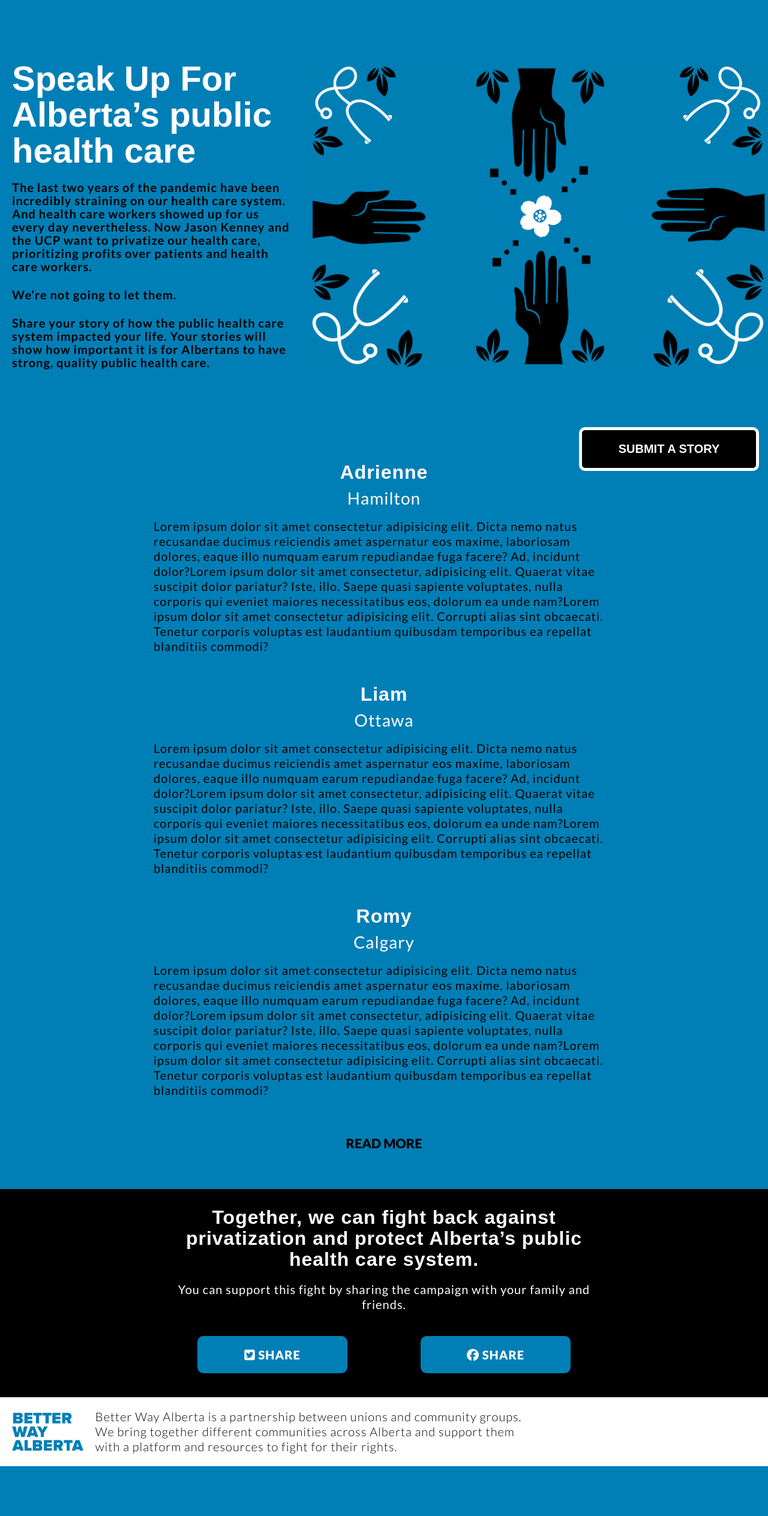
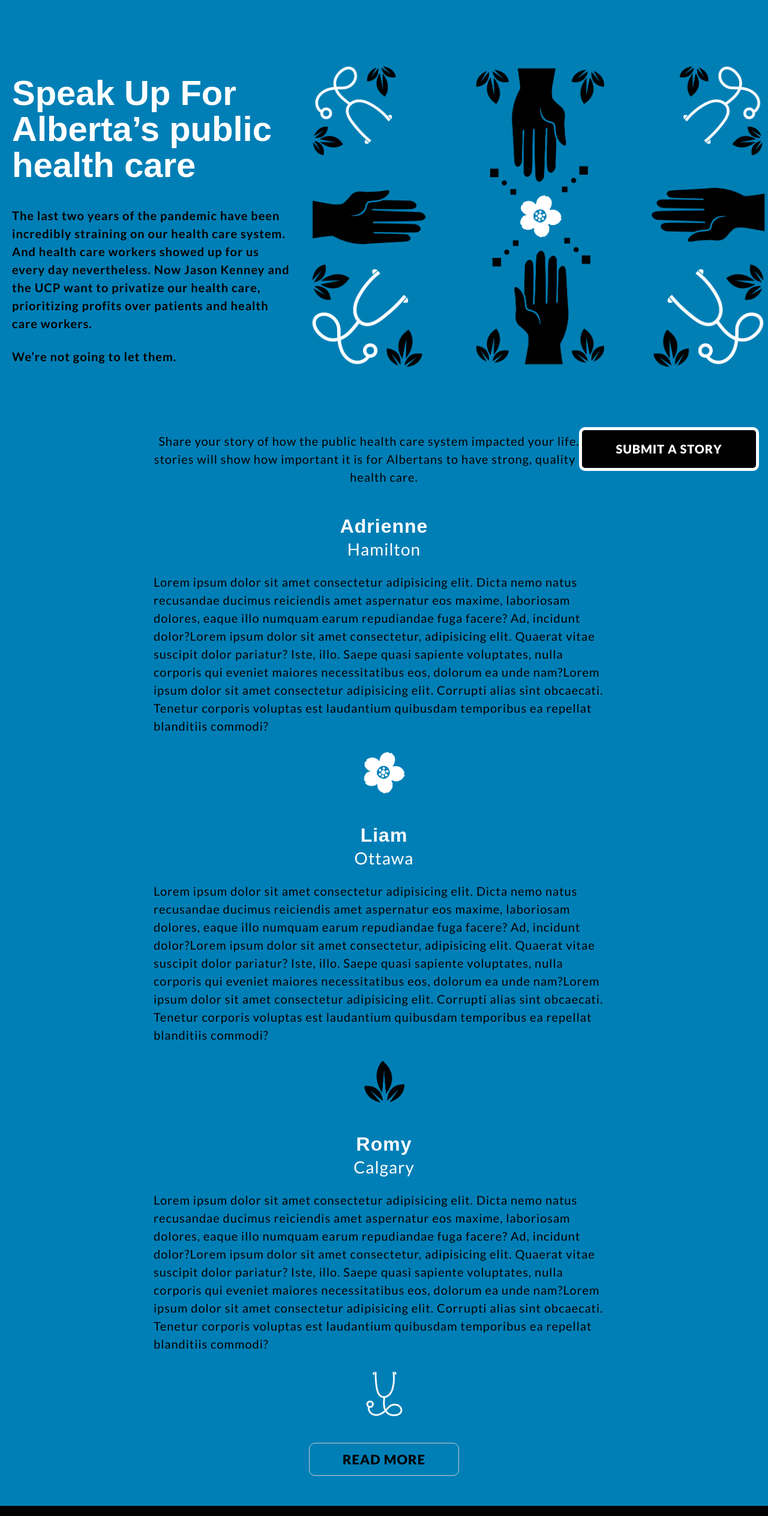
Before and after one commit to pointblankcreative/stories, a plain HTML site: page index.html in a window 1280 px wide. Shown: the top 2527 px of the page at 60% size. Before the commit the page ends 2444 px from the top, so only its background shows below. Drawn offline with nearby package versions, Linux system fonts and the light colour scheme; a script that the page names is missing; a web font is replaced by a local one.

Commit message:
added BH feedback

```diff
--- a/index.html
+++ b/index.html
@@ -4,7 +4,7 @@
     <meta charset="UTF-8">
     <meta http-equiv="X-UA-Compatible" content="IE=edge">
     <meta name="viewport" content="width=device-width, initial-scale=1.0">
-    <title>YEG Stories</title>
+    <title>AFL Stories</title>
     <link rel="stylesheet" href="styles/style.css">
 
     <!-- Link to GoogleFonts -->
@@ -18,16 +18,17 @@
     <script src="https://kit.fontawesome.com/d52e43a2f0.js" crossorigin="anonymous"></script>
 </head>
 <body>
+    <!-- HEADER SECTION -->
     <header>
         <div class="header">
             <div class="title-card">
                 <h1>Speak Up For Alberta’s public health care</h1>
 
-                <p class="sub-title">The last two years of the pandemic have been incredibly straining on our health care system. And health care workers showed up for us every day nevertheless. Now Jason Kenney and the UCP want to privatize our health care, prioritizing profits over patients and health care workers.</p>
+                <p>The last two years of the pandemic have been incredibly straining on our health care system. And health care workers showed up for us every day nevertheless. Now Jason Kenney and the UCP want to privatize our health care, prioritizing profits over patients and health care workers.</p>
 
-                <p class="sub-title">We’re not going to let them.</p>
+                <p>We’re not going to let them.</p>
 
-                <p class="sub-title">Share your story of how the public health care system impacted your life. Your stories will show how important it is for Albertans to have strong, quality public health care.</p>
+
             </div>
             <div class="header-img-cont flex">
                 <div class="img-cont-l"></div>
@@ -36,15 +37,23 @@
             </div>
         </div>
     </header>
+    <!-- END OF HEADER SECTION -->
 
 
     <main>
+        <section class="wrapper">
+            <p class="sub-title">Share your story of how the public health care system impacted your life. Your stories will show how important it is for Albertans to have strong, quality public health care.</p>
+        </section>
 
+        <!-- START OF STORIES SECTION -->
         <section class="wrapper container">
             <article class="content">
                 <h2>Adrienne</h2>
                 <h3>Hamilton</h3>
                 <p>Lorem ipsum dolor sit amet consectetur adipisicing elit. Dicta nemo natus recusandae ducimus reiciendis amet aspernatur eos maxime, laboriosam dolores, eaque illo numquam earum repudiandae fuga facere? Ad, incidunt dolor?Lorem ipsum dolor sit amet consectetur, adipisicing elit. Quaerat vitae suscipit dolor pariatur? Iste, illo. Saepe quasi sapiente voluptates, nulla corporis qui eveniet maiores necessitatibus eos, dolorum ea unde nam?Lorem ipsum dolor sit amet consectetur adipisicing elit. Corrupti alias sint obcaecati. Tenetur corporis voluptas est laudantium quibusdam temporibus ea repellat blanditiis commodi? </p>
+                <div class="img-cont">
+                    <img src="./assets/flower.png" alt="graphic of leaves">
+                </div>
             </article>
 
             <article class="content">
@@ -56,6 +65,9 @@
                     illo. Saepe quasi sapiente voluptates, nulla corporis qui eveniet maiores necessitatibus eos, dolorum ea unde
                     nam?Lorem ipsum dolor sit amet consectetur adipisicing elit. Corrupti alias sint obcaecati. Tenetur corporis
                     voluptas est laudantium quibusdam temporibus ea repellat blanditiis commodi?</p>
+                    <div class="img-cont">
+                        <img src="./assets/leaves.png" alt="graphic of leaves">
+                    </div>
             </article>
 
             <article class="content">
@@ -67,6 +79,9 @@
                     illo. Saepe quasi sapiente voluptates, nulla corporis qui eveniet maiores necessitatibus eos, dolorum ea unde
                     nam?Lorem ipsum dolor sit amet consectetur adipisicing elit. Corrupti alias sint obcaecati. Tenetur corporis
                     voluptas est laudantium quibusdam temporibus ea repellat blanditiis commodi?</p>
+                    <div class="img-cont">
+                        <img src="./assets/stethoscope.png" alt="graphic of leaves">
+                    </div>
             </article>
 
             <article class="content">
@@ -78,6 +93,9 @@
                     illo. Saepe quasi sapiente voluptates, nulla corporis qui eveniet maiores necessitatibus eos, dolorum ea unde
                     nam?Lorem ipsum dolor sit amet consectetur adipisicing elit. Corrupti alias sint obcaecati. Tenetur corporis
                     voluptas est laudantium quibusdam temporibus ea repellat blanditiis commodi?</p>
+                    <div class="img-cont">
+                        <img src="./assets/flower.png" alt="graphic of a flower">
+                    </div>
             </article>
 
             <article class="content">
@@ -89,6 +107,9 @@
                     illo. Saepe quasi sapiente voluptates, nulla corporis qui eveniet maiores necessitatibus eos, dolorum ea unde
                     nam?Lorem ipsum dolor sit amet consectetur adipisicing elit. Corrupti alias sint obcaecati. Tenetur corporis
                     voluptas est laudantium quibusdam temporibus ea repellat blanditiis commodi?</p>
+                <div class="img-cont">
+                    <img src="./assets/leaves.png" alt="graphic of leaves">
+                </div>
             </article>
 
             <article class="content">
@@ -100,7 +121,10 @@
                     illo. Saepe quasi sapiente voluptates, nulla corporis qui eveniet maiores necessitatibus eos, dolorum ea unde
                     nam?Lorem ipsum dolor sit amet consectetur adipisicing elit. Corrupti alias sint obcaecati. Tenetur corporis
                     voluptas est laudantium quibusdam temporibus ea repellat blanditiis commodi?</p>
-            </article>
+                    <div class="img-cont">
+                        <img src="./assets/stethoscope.png" alt="graphic of stethoscope">
+                    </div>
+                </article>
 
             <article class="content">
                 <h2>Deborah</h2>
@@ -111,6 +135,9 @@
                     illo. Saepe quasi sapiente voluptates, nulla corporis qui eveniet maiores necessitatibus eos, dolorum ea unde
                     nam?Lorem ipsum dolor sit amet consectetur adipisicing elit. Corrupti alias sint obcaecati. Tenetur corporis
                     voluptas est laudantium quibusdam temporibus ea repellat blanditiis commodi?</p>
+                <div class="img-cont">
+                    <img src="./assets/flower.png" alt="graphic of flower">
+                </div>
             </article>
 
             <article class="content">
@@ -122,6 +149,9 @@
                     illo. Saepe quasi sapiente voluptates, nulla corporis qui eveniet maiores necessitatibus eos, dolorum ea unde
                     nam?Lorem ipsum dolor sit amet consectetur adipisicing elit. Corrupti alias sint obcaecati. Tenetur corporis
                     voluptas est laudantium quibusdam temporibus ea repellat blanditiis commodi?</p>
+                    <div class="img-cont">
+                        <img src="./assets/leaves.png" alt="graphic of leaves">
+                    </div>
             </article>
 
             <article class="content">
@@ -133,6 +163,9 @@
                     illo. Saepe quasi sapiente voluptates, nulla corporis qui eveniet maiores necessitatibus eos, dolorum ea unde
                     nam?Lorem ipsum dolor sit amet consectetur adipisicing elit. Corrupti alias sint obcaecati. Tenetur corporis
                     voluptas est laudantium quibusdam temporibus ea repellat blanditiis commodi?</p>
+                <div class="img-cont">
+                    <img src="./assets/stethoscope.png" alt="graphic of stethoscope">
+                </div>
             </article>
 
             <article class="content">
@@ -144,6 +177,9 @@
                     illo. Saepe quasi sapiente voluptates, nulla corporis qui eveniet maiores necessitatibus eos, dolorum ea unde
                     nam?Lorem ipsum dolor sit amet consectetur adipisicing elit. Corrupti alias sint obcaecati. Tenetur corporis
                     voluptas est laudantium quibusdam temporibus ea repellat blanditiis commodi?</p>
+                    <div class="img-cont">
+                        <img src="./assets/flower.png" alt="graphic of flower">
+                    </div>
             </article>
 
 
@@ -152,7 +188,7 @@
         <a href="#" id="loadMore">Read More</a>
 
         <section class="share-cont">
-            <div class="wrapper">
+            <div class="wrapper share-text">
                 <h2>Together, we can fight back against privatization and protect Alberta’s public health care system.</h2>
 
                 <p>You can support this fight by sharing the campaign with your family and friends.</p>
@@ -190,7 +226,7 @@
     </main>
 
     <footer >
-        <section class="footer-cont flex">
+        <section class="footer-cont">
             <div class="logo-cont">
                 <img src="./assets/BWA_Blue.png" alt="Better Way Alberta logo">
             </div>
--- a/styles/sass/_content.scss
+++ b/styles/sass/_content.scss
@@ -18,14 +18,19 @@
     display: flex;
     flex-direction: column;
     justify-content: center;
-    .sub-title {
-        color: black;
-        font-size: 2rem;
-        line-height: 2.2rem;
-        font-weight: bolder;
-        padding: 0;
-        margin-bottom: 5px;
+    p {
+        font-weight: 700;
     }
+}
+
+.sub-title {
+    color: #000;
+    font-size: 2rem;
+    line-height: 3rem;
+    text-align: center;
+    font-weight: 400;
+    padding: 0;
+    margin-bottom: 15px;
 }
 
 .header-img-cont {
@@ -52,43 +57,54 @@
 
 // MAIN SECTION
 
-// .stories {
-//     max-width: 1200px;
-//     width: 60%;
-//     margin: 0 auto;
-// }
-
 article {
     text-align: center;
     margin: 50px auto;
+    .img-cont {
+        height: 75px;
+        width: 75px;
+        margin: 0 auto;
+    }
 }
 
 // SHARE SECTION
-.share-cont p {
-    text-align: center;
+.share-text {
+    padding: 50px 0;
+    display: flex;
+    flex-direction: column;
+    justify-content: center;
+    align-items: center;
+    p {
+        text-align: center;
+        margin: 25px 0;
+    }
 }
 
 .share-btn-cont a {
-    width: 250px;
     @include fontSize(2rem);
+    width: 200px;
     text-transform: uppercase;
     color: #fff;
     font-weight: 800;
     padding: 15px 20px;
+    margin: 0 15px;
 
 }
 
 footer {
     background-color: #fff;
     .footer-cont {
-        justify-content: space-around;
+        display: grid;
+        grid-template-columns: 1fr 3fr;
+        gap: 25px;
         align-items: center;
         width: 70%;
+        padding: 25px 0;
         .footer-text p {
             font-weight: 300;
+            padding: 20px;
         }
         .logo-cont {
-            width: 350px;
             padding: 20px;
         }
     }
@@ -105,10 +121,13 @@ footer {
     text-align: center;
     text-decoration: none;
     text-transform: uppercase;
-    font-size: larger;
+    @include fontSize(2.2rem);
     font-weight: 800;
+    border: 1px solid #ccc;
+    border-radius: 10px;
+    width: 250px;
     padding: 10px;
-    margin-bottom: 50px;
+    margin: 50px auto;
 }
 
 #loadMore:hover,
--- a/styles/sass/_fonts.scss
+++ b/styles/sass/_fonts.scss
@@ -12,8 +12,6 @@ h1 {
     font-size: 5.8rem;
     line-height: 6rem;
     font-weight: 800;
-    margin: 0px;
-    padding-bottom: 0;
 }
 
 h2 {
@@ -23,7 +21,7 @@ h2 {
     font-family: 'Coustard', sans-serif;
     font-weight: 800;
     text-align: center;
-    margin: 10px 0;
+    margin-bottom: 5px;
 
 }
 
@@ -33,12 +31,13 @@ h3 {
     color: #fff;
     font-family: 'Lato', sans-serif;
     text-align: center;
-    margin: 10px 0;
+    margin-bottom: 25px;
 }
 
 p {
     @include fontSize(2rem);
-    line-height: 2.5rem;
+    line-height: 3rem;
+    color: #000;
     text-align: left;
-    color: #000;
+    margin-bottom: 25px;
 }
--- a/styles/sass/_modal.scss
+++ b/styles/sass/_modal.scss
@@ -1,14 +1,13 @@
 button {
+    @include fontSize(2rem);
     text-transform: uppercase;
     font-weight: 800;
     position: fixed;
     bottom: 0;
     right: 0;
-    text-align: center;
     width: 300px;
     padding: 20px 25px;
     margin: 15px;
-    font-size: 2rem;
     background-color: #000;
     border: 5px solid #fff;
     color: #fff;
--- a/styles/sass/_setup.scss
+++ b/styles/sass/_setup.scss
@@ -8,6 +8,13 @@ html { -moz-box-sizing: border-box; -webkit-box-sizing: border-box; box-sizing:
 
 
 // Custom Styles
+* {
+    box-sizing: border-box;
+    padding: 0;
+    margin: 0;
+    max-width: 100%;
+}
+
 html {
     font-size: 62.5%;
 }
```
Also changed, not shown: styles/sass/_mediaQueries.scss (+27 -19 lines), assets/flower.png (added), assets/leaves.png (added), assets/stethoscope.png (added), styles/style.css.
